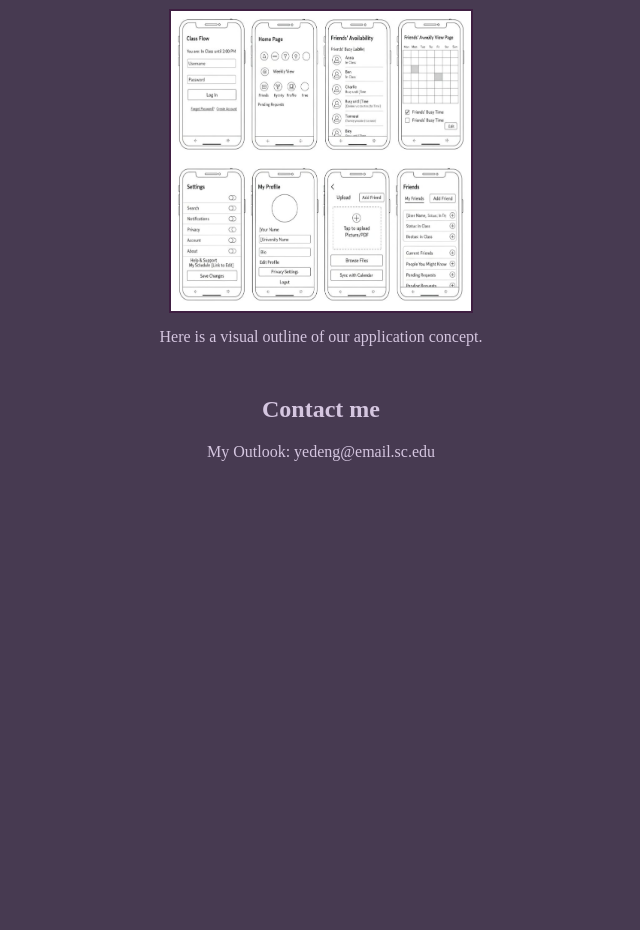
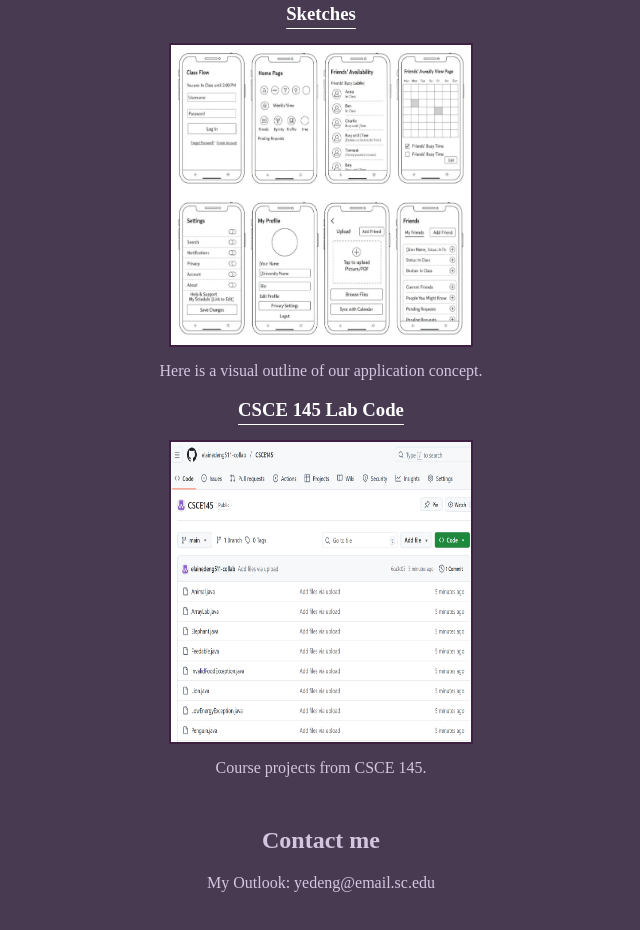
Before and after one commit to elainedeng511-collab/elainedeng511-collab.github.io, a plain HTML site: page index.html in a window 1280 px wide. Shown: the part 1244-2174 px from the top of the page, without its empty margins (319-959 px from the left). Before the commit the page ends 1755 px from the top, so only its background shows below. Drawn offline with Linux system fonts and the light colour scheme.

Commit message:
Add files via upload

```diff
--- a/index.html
+++ b/index.html
@@ -9,6 +9,9 @@
         <h1>Yining Deng</h1>
         <div class="about">
             <h2>About me</h2><p>As an assertive, open-minded, and organized individual, I am interested in advancing cybersecurity solutions that protect and empower communities. Driven by a deep curiosity to understand the complexities of the digital world, I strive to transform knowledge into practical innovations that enhance security and improve lives. In particular, I aim to foster a safer technological environment that promotes equality and expression.</p>
+            <span>
+          My resume: <a href="files/Yining Deng - Resume.pdf">PDF version</a>
+        </span>
         </div>
         <div class="skills">
             <h2>Skills</h2><p>strong foundation in calculus, basic java programming</p>
@@ -34,6 +37,16 @@
             Here is a visual outline of our application concept.
             </p>
             </section>
+            <!-- Repositories assignment -->
+      <section class="project">
+        <a href="https://github.com/elainedeng511-collab/CSCE145">
+            <h3>CSCE 145 Lab Code</h3>
+        </a>
+        <a href="https://github.com/elainedeng511-collab/CSCE145">
+            <img src="images/csce145.png">
+        </a>
+        <p>Course projects from CSCE 145.</p>
+      </section>
         </div>
         <div class="contact">
             <h2>Contact me</h2><p>My Outlook: yedeng@email.sc.edu</p>
```
